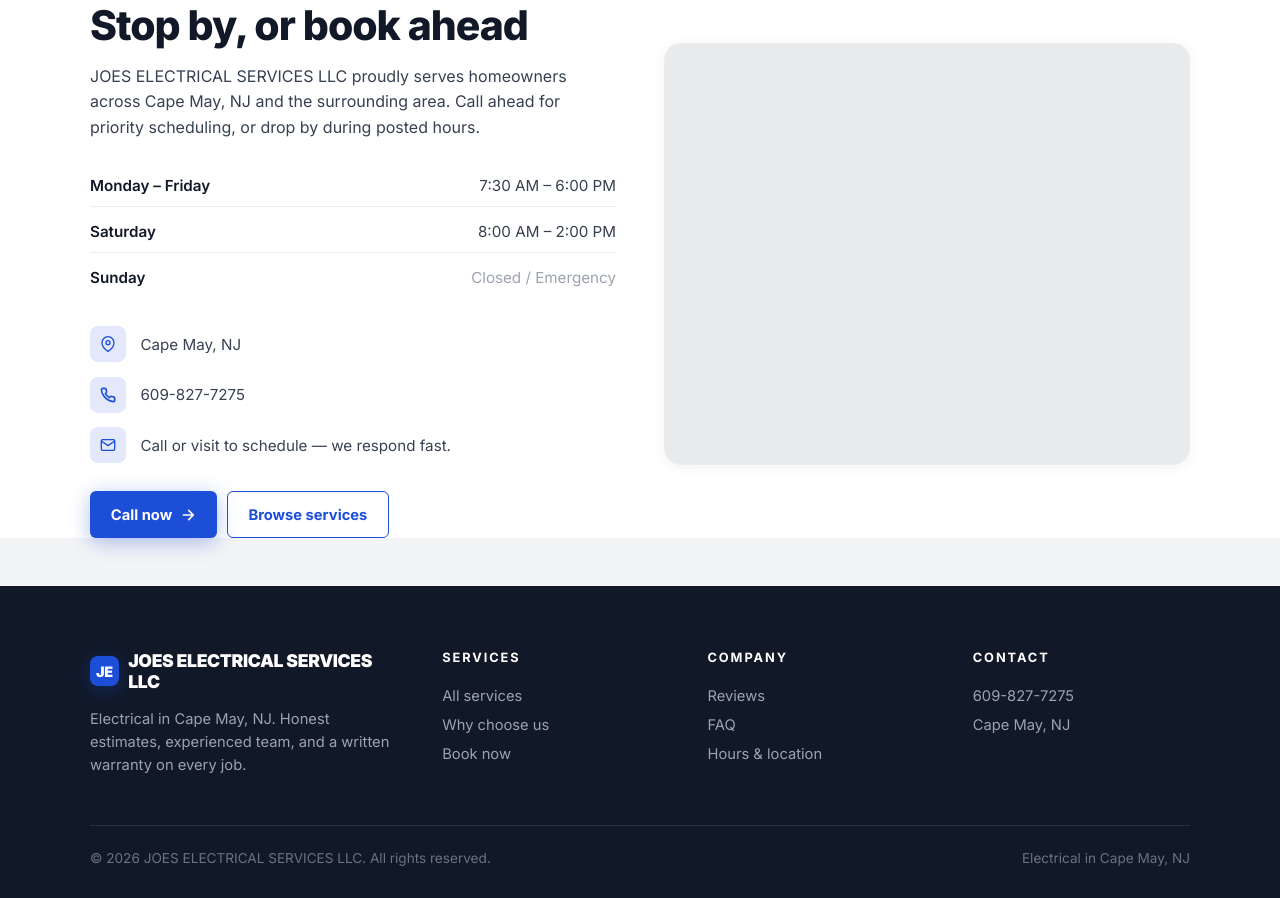
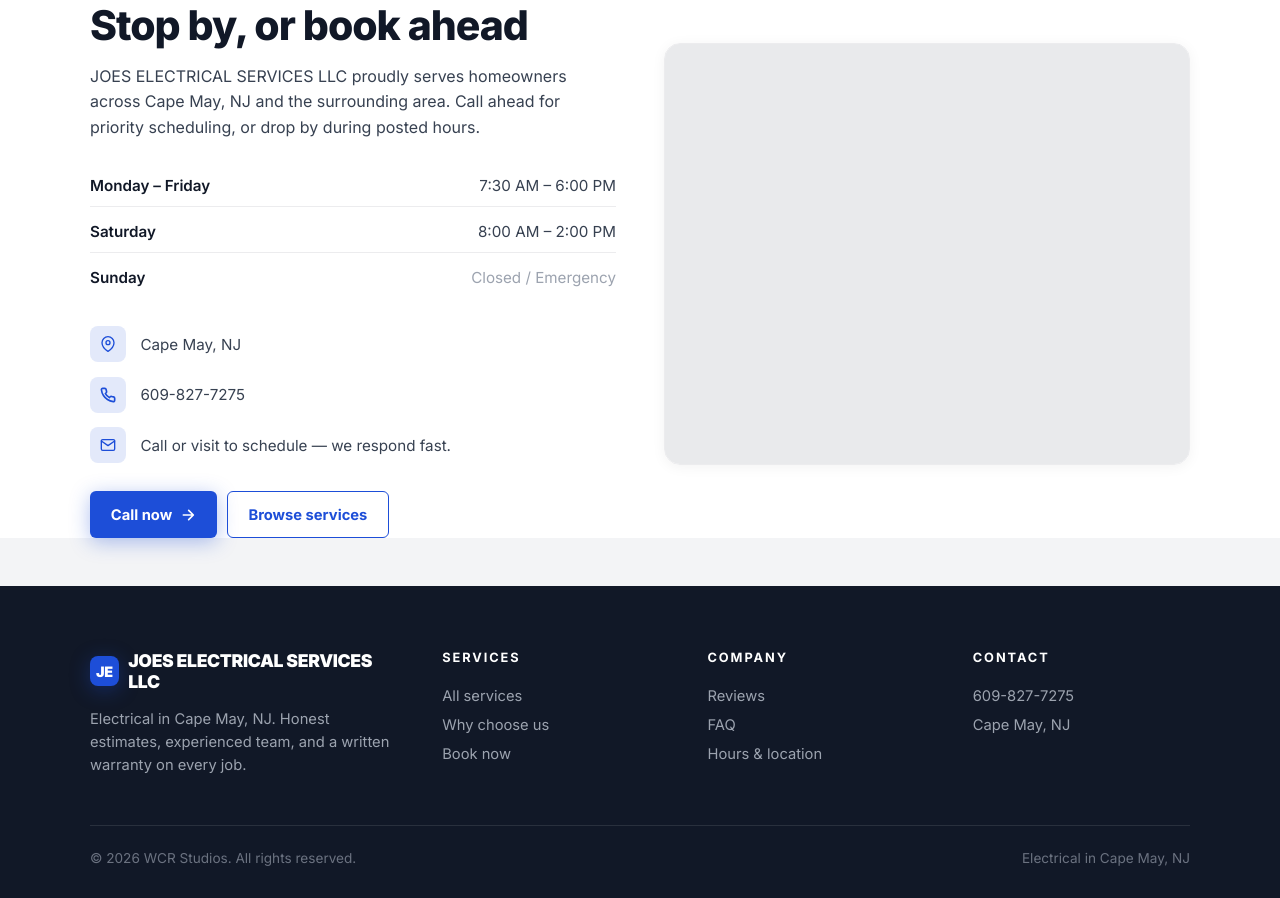
Before and after one commit to Wrenbjor/trades--joes-electrical-services-llc, a plain HTML site: page index.html in a window 1280 px wide. Shown: the part 4778-5676 px from the top of the page. Drawn offline with nearby package versions, Linux system fonts and the light colour scheme; no server answers.

Commit message:
Update site

```diff
--- a/index.html
+++ b/index.html
@@ -605,7 +605,7 @@
     </div>
   </div>
   <div class="foot-bottom">
-    <div>&copy; 2026 JOES ELECTRICAL SERVICES LLC. All rights reserved.</div>
+    <div>&copy; 2026 WCR Studios. All rights reserved.</div>
     <div>Electrical in Cape May, NJ</div>
   </div>
 </footer>
```
